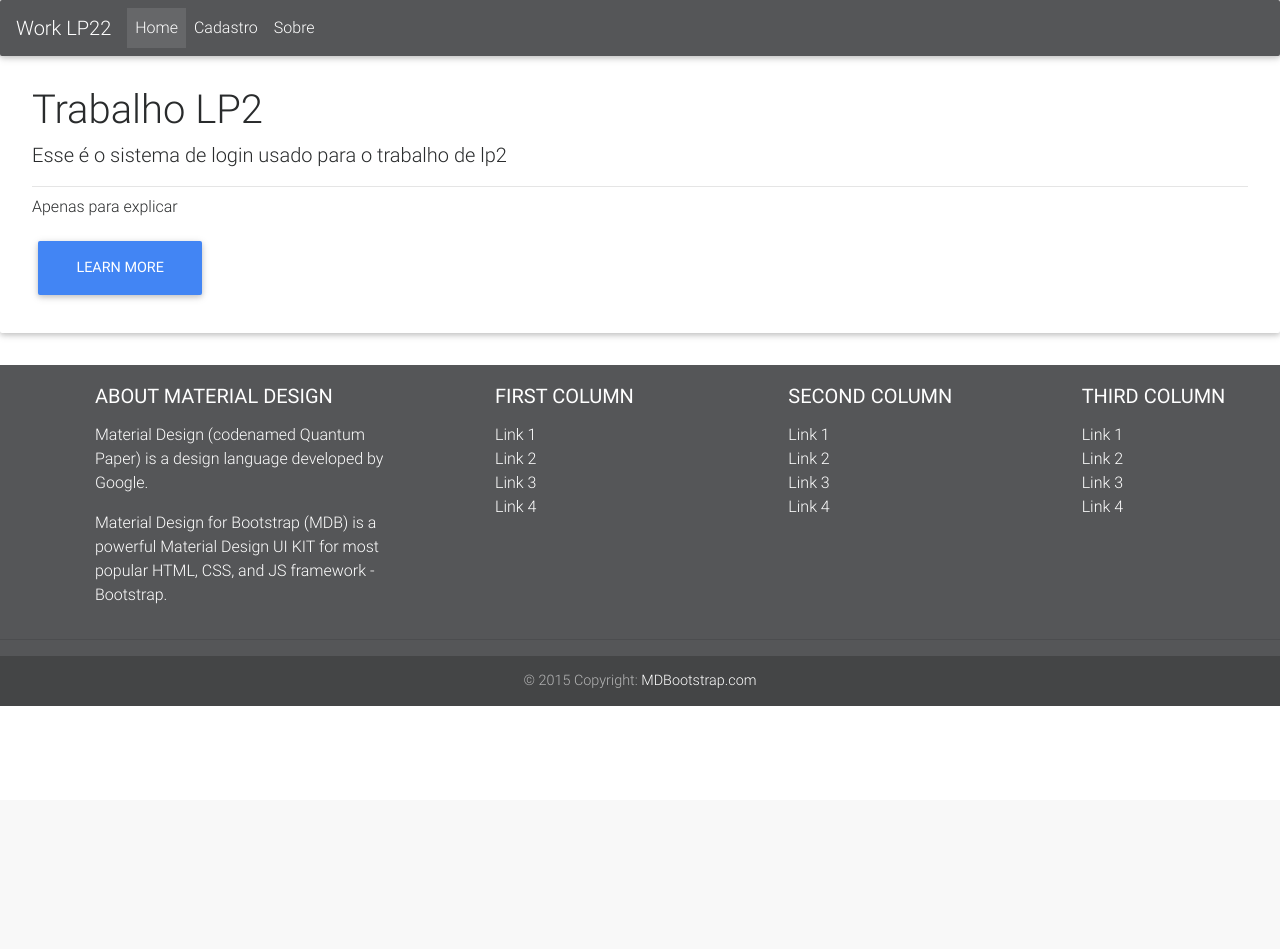
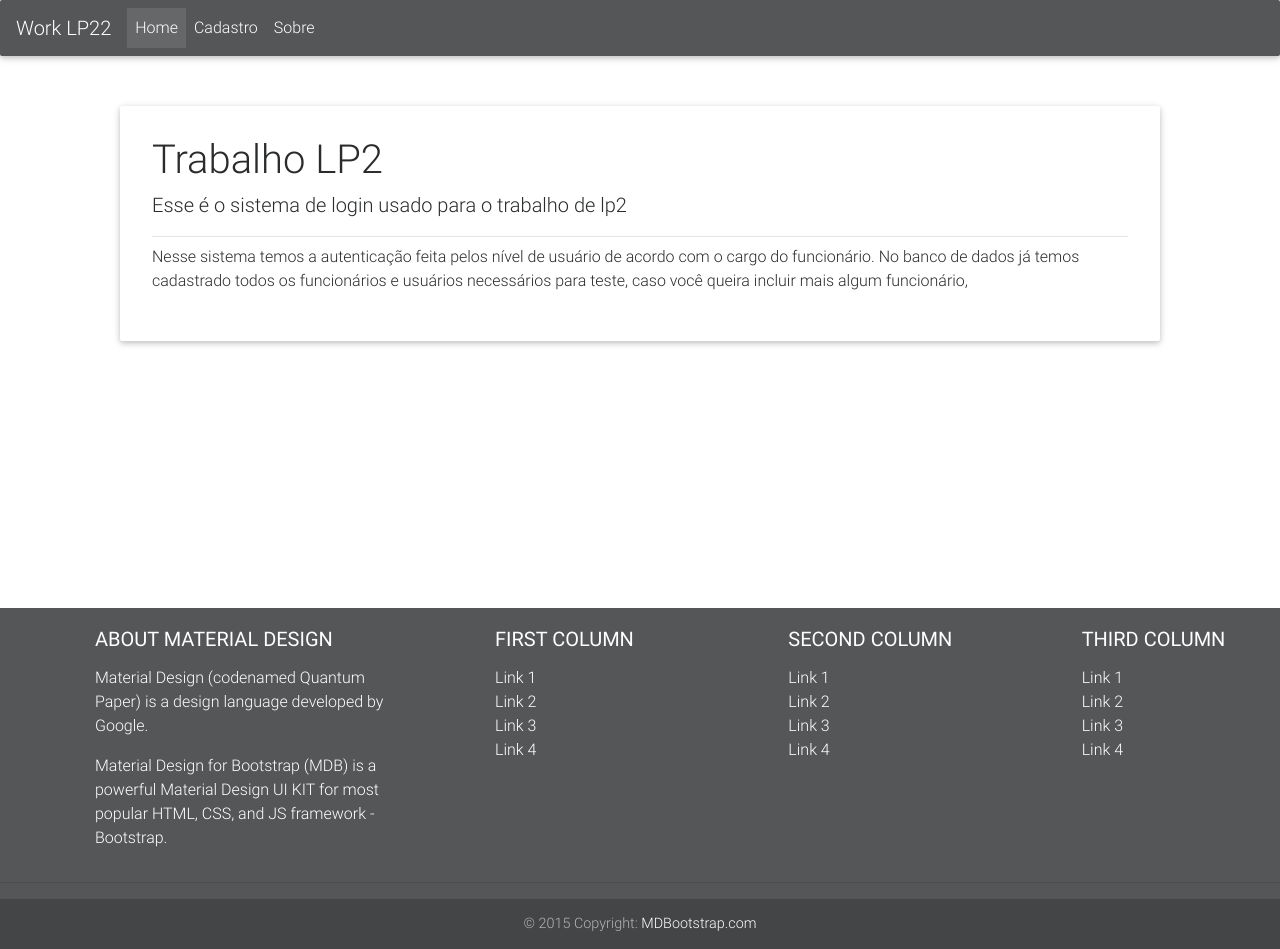
Before and after one commit to Kalgros20/TrabalhoLP2, a CodeIgniter app: page /TrabalhoLP2/index.php/login/Sobre in a window 1280 px wide. Before the commit the page ends 706 px from the top, so only its background shows below. Run offline with CodeIgniter, Linux system fonts and the light colour scheme.

Commit message:
Finalização

```diff
--- a/application/views/static/sobre.php
+++ b/application/views/static/sobre.php
@@ -1,9 +1,12 @@
-
+ <div class="container">
 <div class="jumbotron">
     <h1 class="h1-responsive">Trabalho LP2</h1>
     <p class="lead">Esse é o sistema de login usado para o trabalho de lp2</p>
     <hr class="my-2">
-    <p>Apenas para explicar
+    <p>Nesse sistema temos a autenticação feita pelos nível de usuário de acordo com
+    o cargo do funcionário. No banco de dados já temos cadastrado todos os funcionários e usuários
+    necessários para teste, caso você queira incluir mais algum funcionário,
     </p>
-    <a class="btn btn-primary btn-lg" role="button">Learn more</a>
+
 </div>
+</div>
--- a/assets/css/style.css
+++ b/assets/css/style.css
@@ -17,6 +17,3 @@
 .form-2 .input-group-addon {
     border: 1px solid #e9ecef;
 }
-body{
-
-}
```
Also changed, not shown: application/libraries/Usuario.php (+4 -4 lines).
